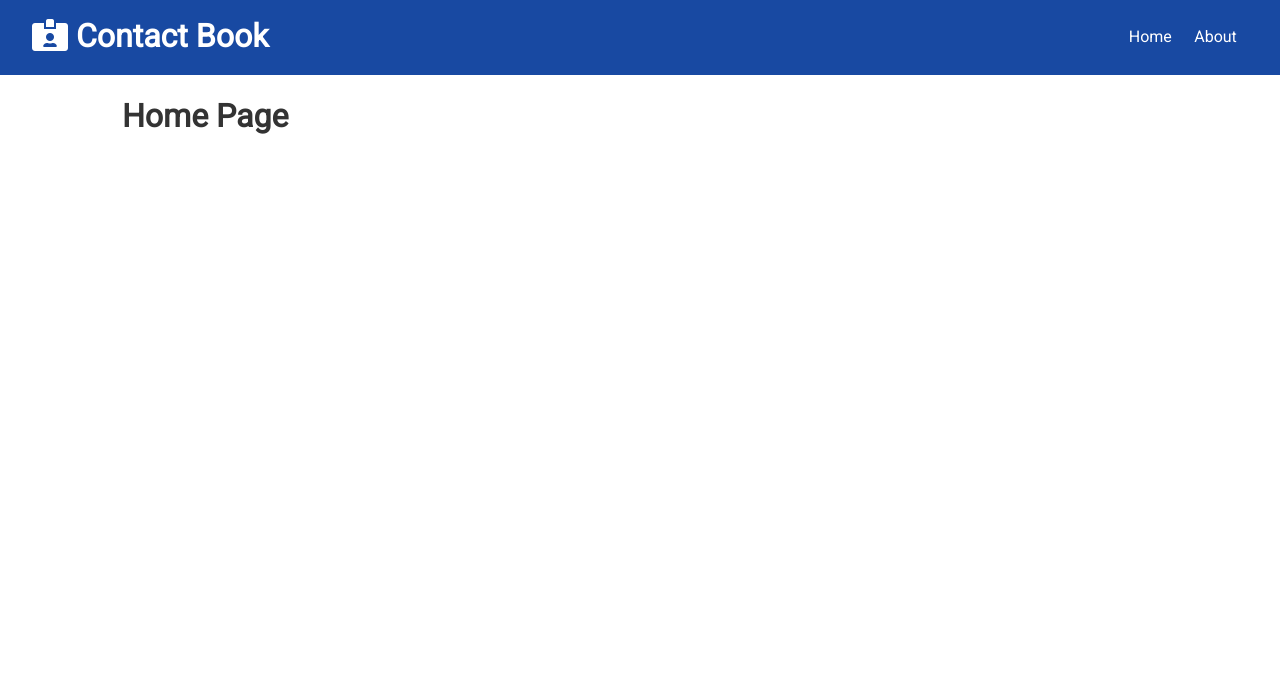
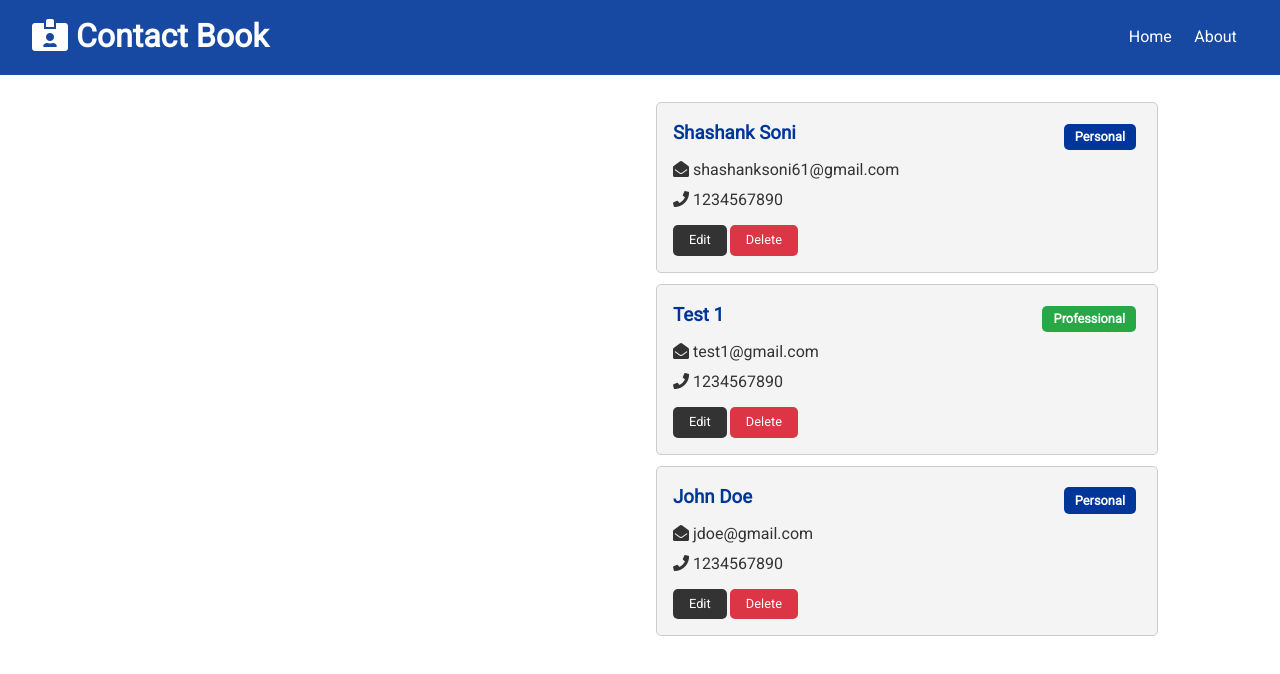
Before and after one commit to shashanksoni61/Contact-Book, a React (Create React App) app in the folder client/: page / in a window 1280 px wide. Shown: the top 674 px of the page. Built offline with nearby package versions, Linux system fonts and the light colour scheme; the HTML template or start-up script is replaced by a standard one.

Commit message:
Dummy Contact Context Setup

```diff
--- a/client/src/App.css
+++ b/client/src/App.css
@@ -440,3 +440,7 @@
     justify-content: center;
   }
 }
+
+.border-radius {
+  border-radius: 5px;
+}
--- /dev/null
+++ b/client/src/components/Contacts/ContactItem.js
@@ -0,0 +1,36 @@
+import React from 'react';
+
+const ContactItem = ({ contact: { id, name, email, phone, type } }) => {
+  return (
+    <div className='card bg-light border-radius'>
+      <h3 className='text-primary text-left'>
+        {name}{' '}
+        <span
+          style={{ float: 'right' }}
+          className={
+            'badge ' +
+            (type === 'professional' ? 'badge-success' : 'badge-primary')
+          }
+        >
+          {type[0].toUpperCase() + type.slice(1)}
+        </span>
+      </h3>
+      <ul className='list'>
+        {email && (
+          <li>
+            <i className='fas fa-envelope-open'></i> {email}{' '}
+          </li>
+        )}
+        {phone && (
+          <li>
+            <i className='fas fa-phone'></i> {phone}{' '}
+          </li>
+        )}
+      </ul>
+      <button className='btn btn-dark btn-sm border-radius'>Edit</button>
+      <button className='btn btn-danger btn-sm border-radius'>Delete</button>
+    </div>
+  );
+};
+
+export default ContactItem;
--- /dev/null
+++ b/client/src/components/Contacts/Contacts.js
@@ -0,0 +1,19 @@
+import React, { Fragment, useContext } from 'react';
+import ContactContext from '../../context/contact/contactContext';
+import ContactItem from './ContactItem';
+
+const Contacts = () => {
+  const contactContext = useContext(ContactContext);
+
+  const { contacts } = contactContext;
+
+  return (
+    <Fragment>
+      {contacts.map(contact => (
+        <ContactItem key={contact.id} contact={contact} />
+      ))}
+    </Fragment>
+  );
+};
+
+export default Contacts;
--- a/client/src/components/pages/Home.js
+++ b/client/src/components/pages/Home.js
@@ -1,9 +1,13 @@
 import React from 'react';
+import Contacts from '../Contacts/Contacts';
 
 const Home = props => {
   return (
-    <div>
-      <h1>Home Page</h1>
+    <div className='grid-2'>
+      <div>{/* Contact Form */}</div>
+      <div>
+        <Contacts />
+      </div>
     </div>
   );
 };
--- a/client/src/context/contact/ContactState.js
+++ b/client/src/context/contact/ContactState.js
@@ -20,21 +20,21 @@
         name: 'Shashank Soni',
         email: 'shashanksoni61@gmail.com',
         phone: '1234567890',
-        type: 'Personal',
+        type: 'personal',
       },
       {
         id: 2,
         name: 'Test 1',
         email: 'test1@gmail.com',
         phone: '1234567890',
-        type: 'Professional',
+        type: 'professional',
       },
       {
         id: 3,
         name: 'John Doe',
         email: 'jdoe@gmail.com',
         phone: '1234567890',
-        type: 'Personal',
+        type: 'personal',
       },
     ],
   };
```
